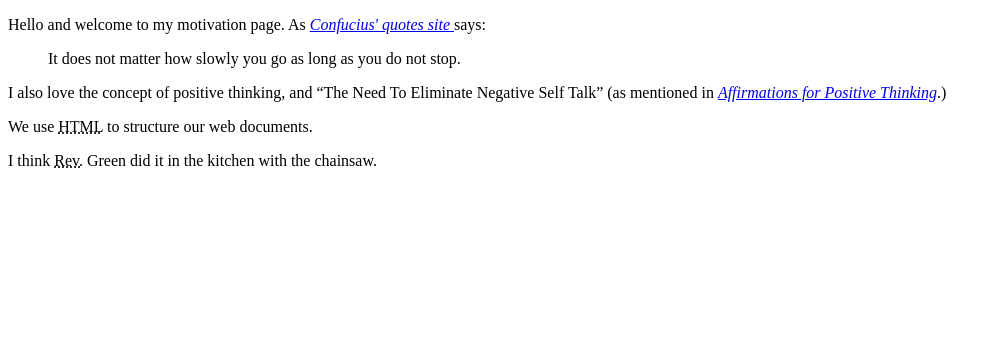
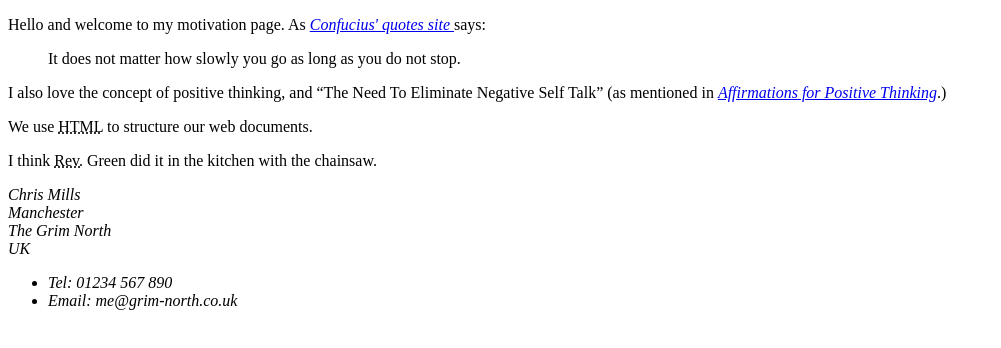
Before and after one commit to timjancic/learn-html, a plain HTML site: page quotes-and-citations.html in a window 1280 px wide. Shown: the whole page, without its empty margins (0-1001 px from the left). Drawn offline with Linux system fonts and the light colour scheme.

Commit message:
added address

```diff
--- a/quotes-and-citations.html
+++ b/quotes-and-citations.html
@@ -17,5 +17,19 @@
     <p>We use <abbr title="Hypertext Markup Language">HTML</abbr> to structure our web documents.</p>
 
     <p>I think <abbr title="Reverend">Rev.</abbr> Green did it in the kitchen with the chainsaw.</p>
+
+    <address>
+      <p>
+        Chris Mills<br>
+        Manchester<br>
+        The Grim North<br>
+        UK
+      </p>
+
+      <ul>
+        <li>Tel: 01234 567 890</li>
+        <li>Email: me@grim-north.co.uk</li>
+      </ul>
+    </address>
   </body>
 </html>
```
